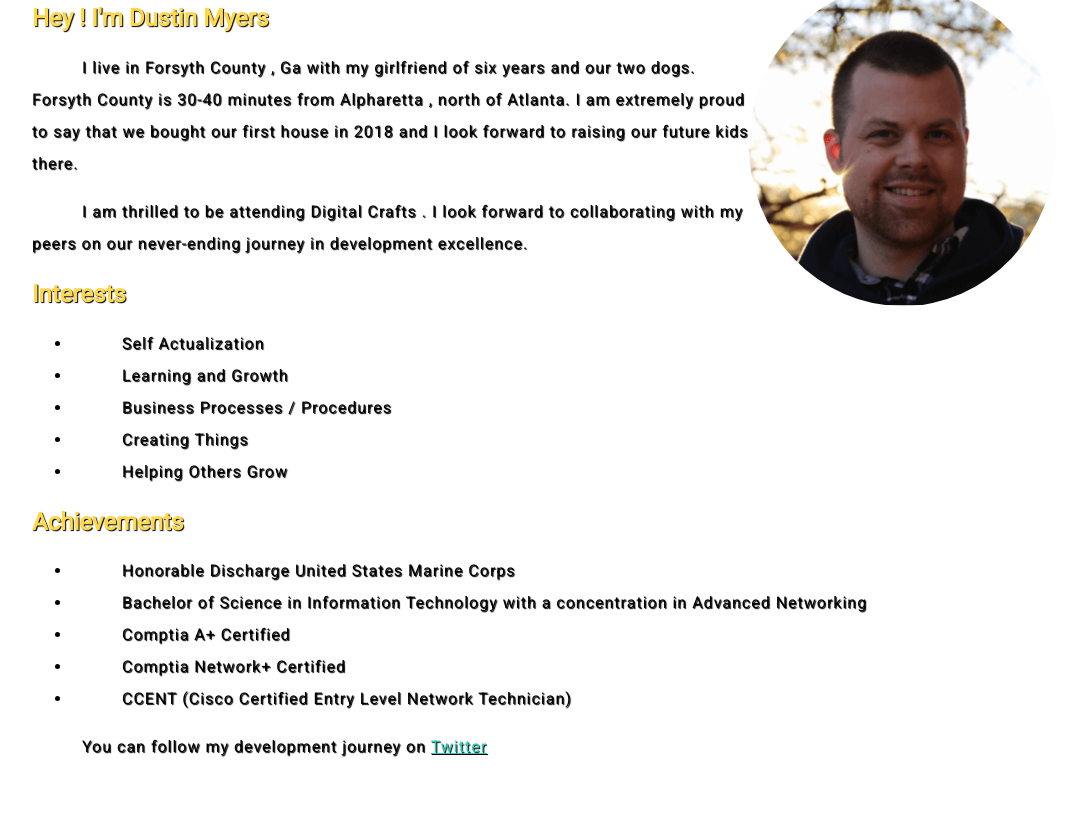
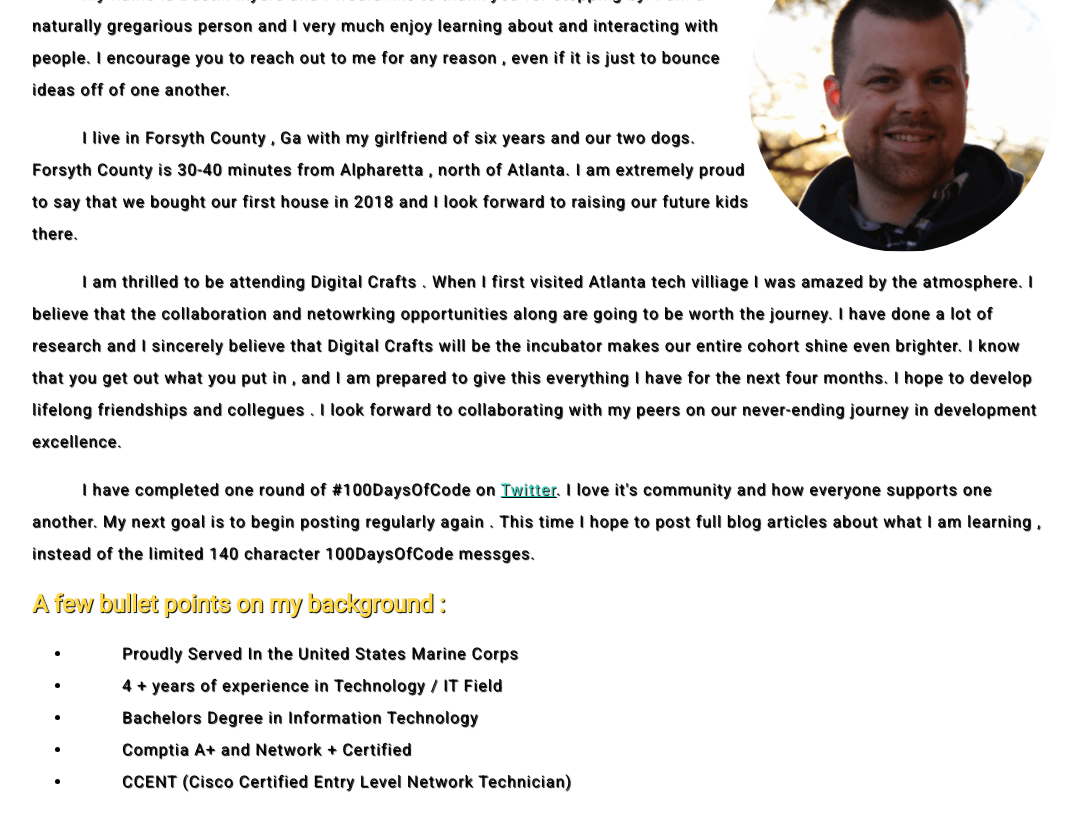
Before and after one commit to dustinblainemyers/dustinblainemyers.github.io, a plain HTML site: page about-me/index.html in a window 1280 px wide. Shown: the part 90-904 px from the top of the page, without its empty margins (96-1176 px from the left). Before the commit the page ends 869 px from the top, so only its background shows below. Drawn offline with Linux system fonts and the light colour scheme.

Commit message:
added a few paragraphs to my about me page

```diff
--- a/about-me/index.html
+++ b/about-me/index.html
@@ -13,46 +13,35 @@
   </head>
   <body>
 
-    <h1>
-        About Me
-    </h1>
+
     <img src="images/dustin-headshot.png" alt="Dustin Myers Headshot">
-    <h2>Hey ! I'm Dustin Myers</h2>
+    <h2>Hi everyone , </h2>
+    <p>My name is Dustin Myers and I would like to thank you for stopping by. I am a naturally gregarious person and I very much enjoy learning about and interacting with people.  I encourage you to reach out to me for any reason , even if it is just to bounce ideas off of one another.</p>
     <p>I live in Forsyth County , Ga with my girlfriend of six years and our two dogs.  Forsyth County is 30-40 minutes from Alpharetta , north of Atlanta.  I am extremely proud to say that we bought our first house in
       2018 and I look forward to raising our future kids there.
     </p>
-    <p>I am thrilled to be attending Digital Crafts .  I look forward to collaborating with my peers on our never-ending journey in development excellence.
+    <p>I am thrilled to be attending Digital Crafts . When I first visited Atlanta tech villiage I was amazed by the atmosphere.  I believe that the collaboration and netowrking opportunities along are going to be worth the journey.  I have done a lot of research and I sincerely believe that Digital Crafts will be the incubator makes our entire cohort shine even brighter.  I know that you get out what you put in , and I am prepared to give this everything I have for the next four months. I hope to develop lifelong friendships and collegues . I look forward to collaborating with my peers on our never-ending journey in development excellence.
 
     </p>
 
 
 
+
+
+
+
+    <p>I have completed one round of #100DaysOfCode on <a href="https://twitter.com/dustinmyers_dev">Twitter</a>.  I love it's community and how everyone supports one another.  My next goal is to begin posting regularly again .  This time I hope to post full blog articles about what I am learning , instead of the limited 140 character 100DaysOfCode messges.</p>
     <h2>
-      Interests
+
+        A few bullet points on my background :
     </h2>
     <ul>
-      <li>Self Actualization</li>
-      <li>Learning and Growth </li>
-      <li>Business Processes / Procedures </li>
-      <li>Creating Things  </li>
-      <li>Helping Others Grow</li>
-
-  </ul>
-
-
-    <h2>
-
-        Achievements
-    </h2>
-    <ul>
-        <li>Honorable Discharge United States Marine Corps</li>
-        <li>Bachelor of  Science in Information Technology with a concentration in Advanced Networking </li>
-        <li>Comptia A+ Certified</li>
-        <li>Comptia Network+ Certified </li>
+        <li>Proudly Served In the United States Marine Corps</li>
+        <li>4 + years of experience in Technology / IT Field  </li>
+        <li>Bachelors Degree in Information Technology  </li>
+        <li>Comptia A+ and Network + Certified </li>
         <li>CCENT (Cisco Certified Entry Level Network Technician) </li>
 
     </ul>
-
-    <p>You can follow my development journey on  <a href="https://twitter.com/dustinmyers_dev">Twitter</a></p>
-</body>
+  </body>
 </html>
```
